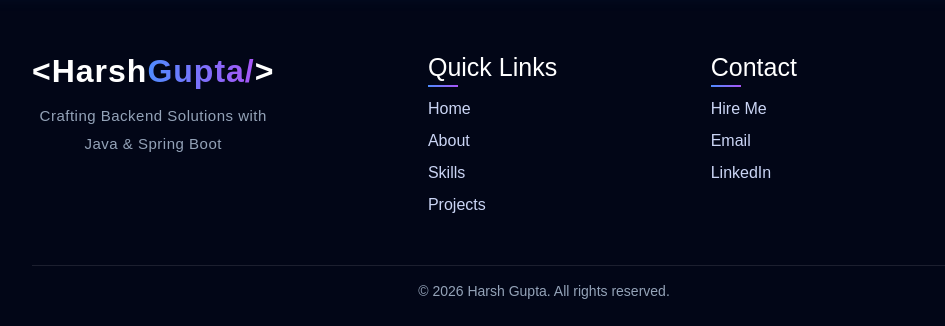
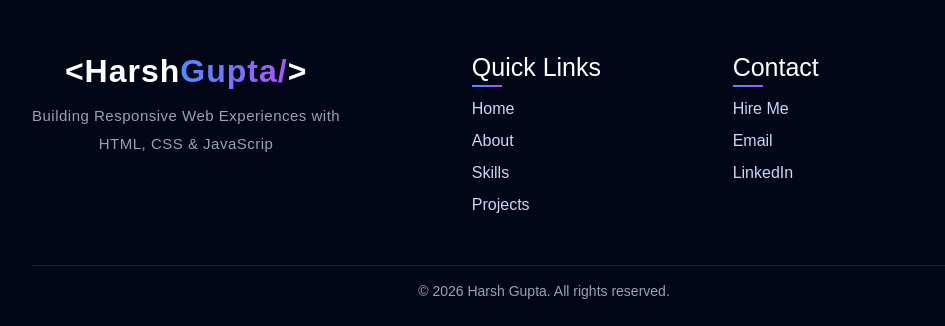
Before and after one commit to Harsh-coder-2006/Portfolio-website, a plain HTML site: page index.html in a window 1280 px wide. Shown: the part 5489-5815 px from the top of the page, 96-1041 px from the left. Drawn offline with nearby package versions, Linux system fonts and the light colour scheme.

Commit message:
Update index.html

```diff
--- a/index.html
+++ b/index.html
@@ -678,8 +678,8 @@
         <!-- 1. Left -->
         <div class="footer-left">
           <h2>&lt;Harsh<span>Gupta/</span>&gt;</h2>
-          <p>Crafting Backend Solutions with</p>
-          <p>Java & Spring Boot</p>
+          <p>Building Responsive Web Experiences with </p>
+          <p>HTML, CSS & JavaScrip</p>
         </div>
 
         <!-- 2. Quick Links -->
```
